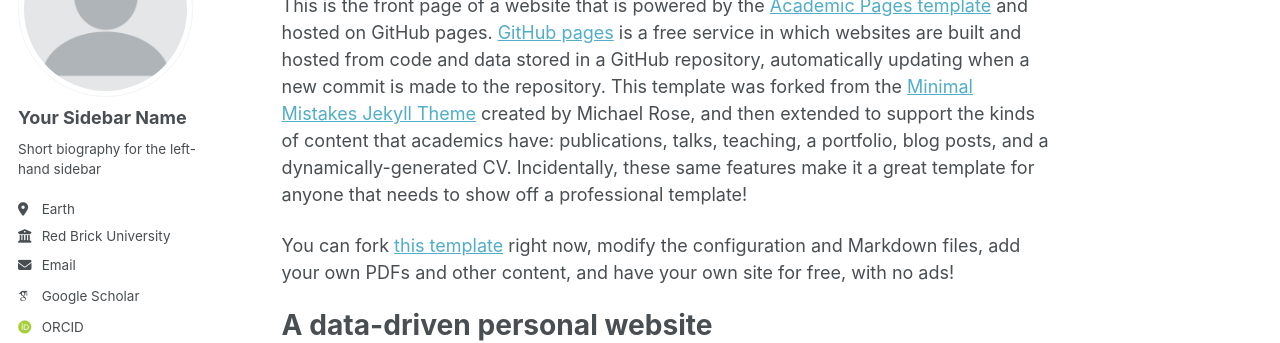
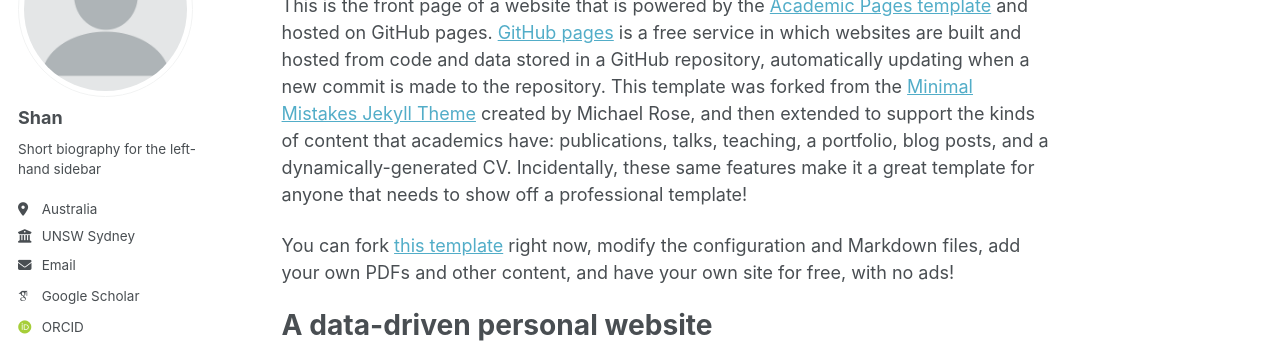
Before and after one commit to ShanJiangEE/shanjiang, a Jekyll site: the page built from _pages/about.md, in a window 1280 px wide. Shown: the part 179-522 px from the top of the page. Built offline with Jekyll 4.4.1, drawn with Linux system fonts in a browser that asks for light colours; some web fonts are replaced; a script bundle is joined from its source files by our own code; library files that are not in the unit come from our copies.

Commit message:
Update _config.yml

```diff
--- a/_config.yml
+++ b/_config.yml
@@ -24,13 +24,13 @@
 author:
   # Biographic information
   avatar           : "profile.png"
-  name             : "Your Sidebar Name"
+  name             : "Shan"
   pronouns         : # example: "she/her"
   bio              : "Short biography for the left-hand sidebar"
-  location         : "Earth"
-  employer         : "Red Brick University"
+  location         : "Australia"
+  employer         : "UNSW Sydney"
   uri              : # URL
-  email            : "none@example.org"
+  email            : "shan.jiang4@unsw.edu.au"
 
   # Academic websites
   academia         : # URL
```
